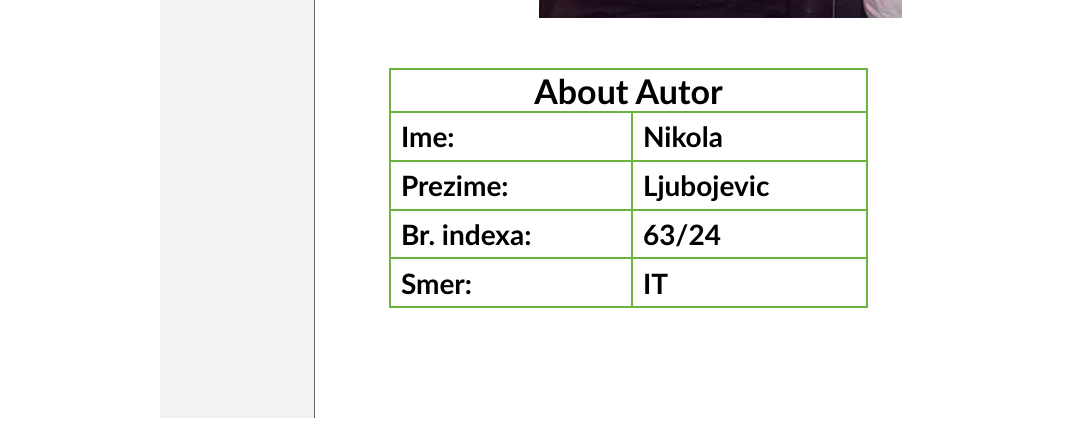
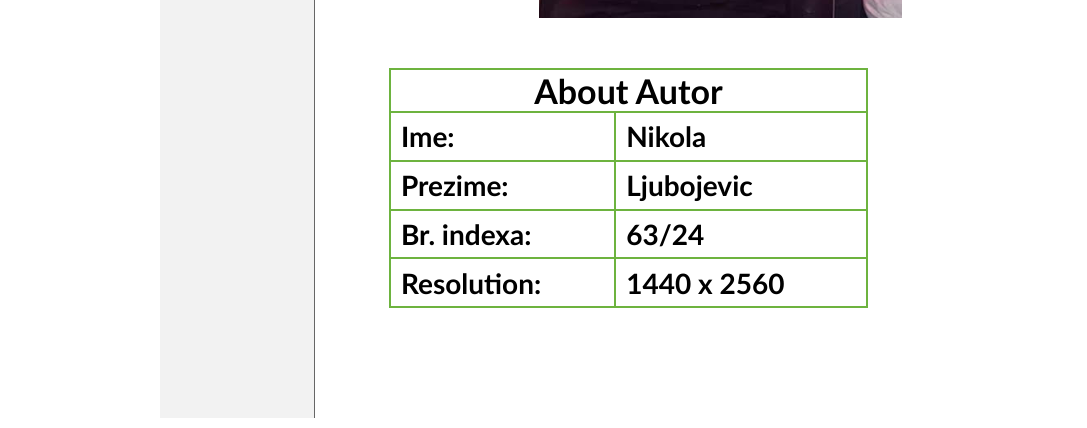
Before and after one commit to ljuboja007/NTEA, a plain HTML site: page assets/parts/our-team.html in a window 1280 px wide. Shown: the part 992-1420 px from the top of the page, without its empty margins (96-1183 px from the left). Drawn offline with Linux system fonts and the light colour scheme.

Commit message:
Update our-team.html

```diff
--- a/assets/parts/our-team.html
+++ b/assets/parts/our-team.html
@@ -77,8 +77,8 @@
                             <td>63/24</td>
                         </tr>
                         <tr>
-                            <td>Smer:</td>
-                            <td>IT</td>
+                            <td>Resolution:</td>
+                            <td>1440 x 2560</td>
                         </tr>
                     </tbody>
                 </table>
```
